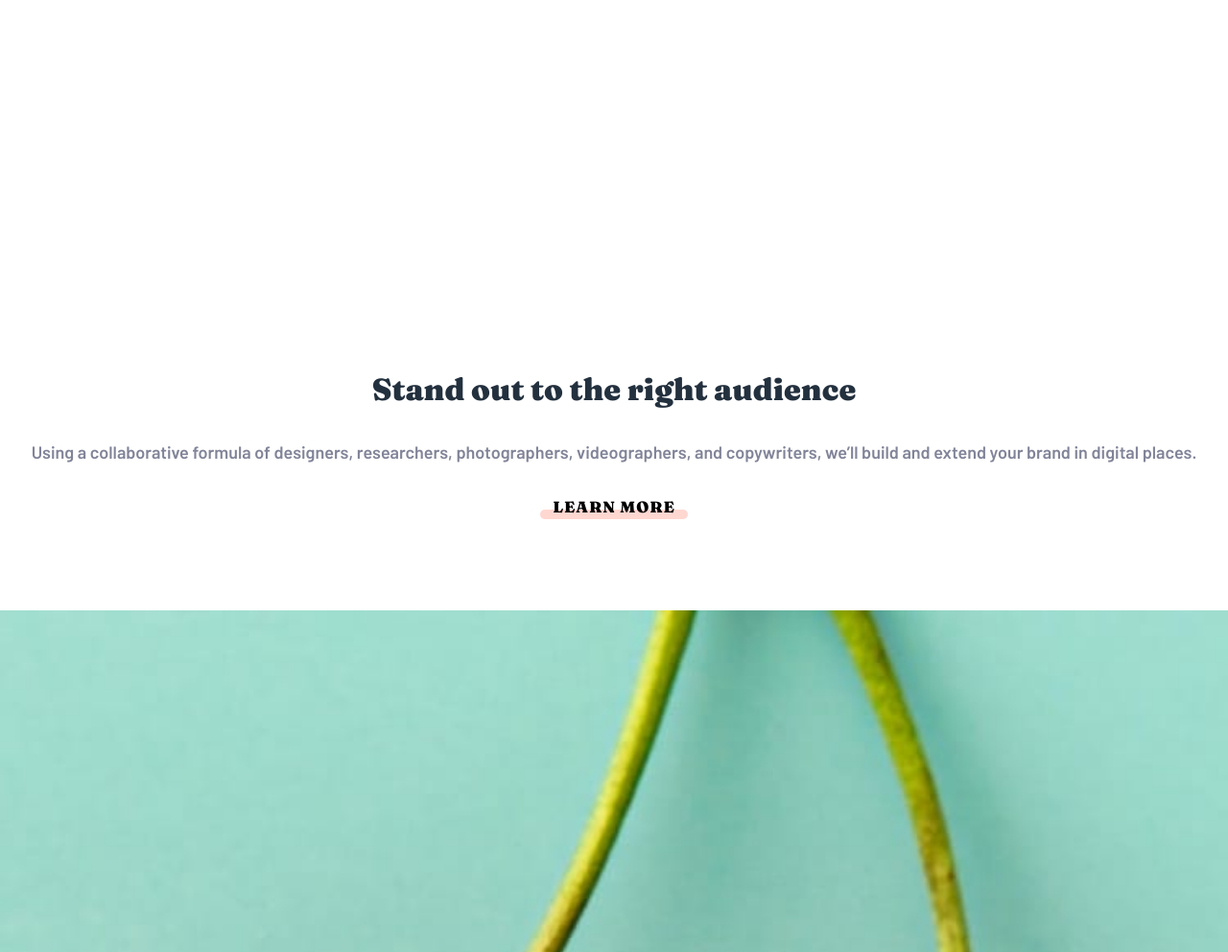
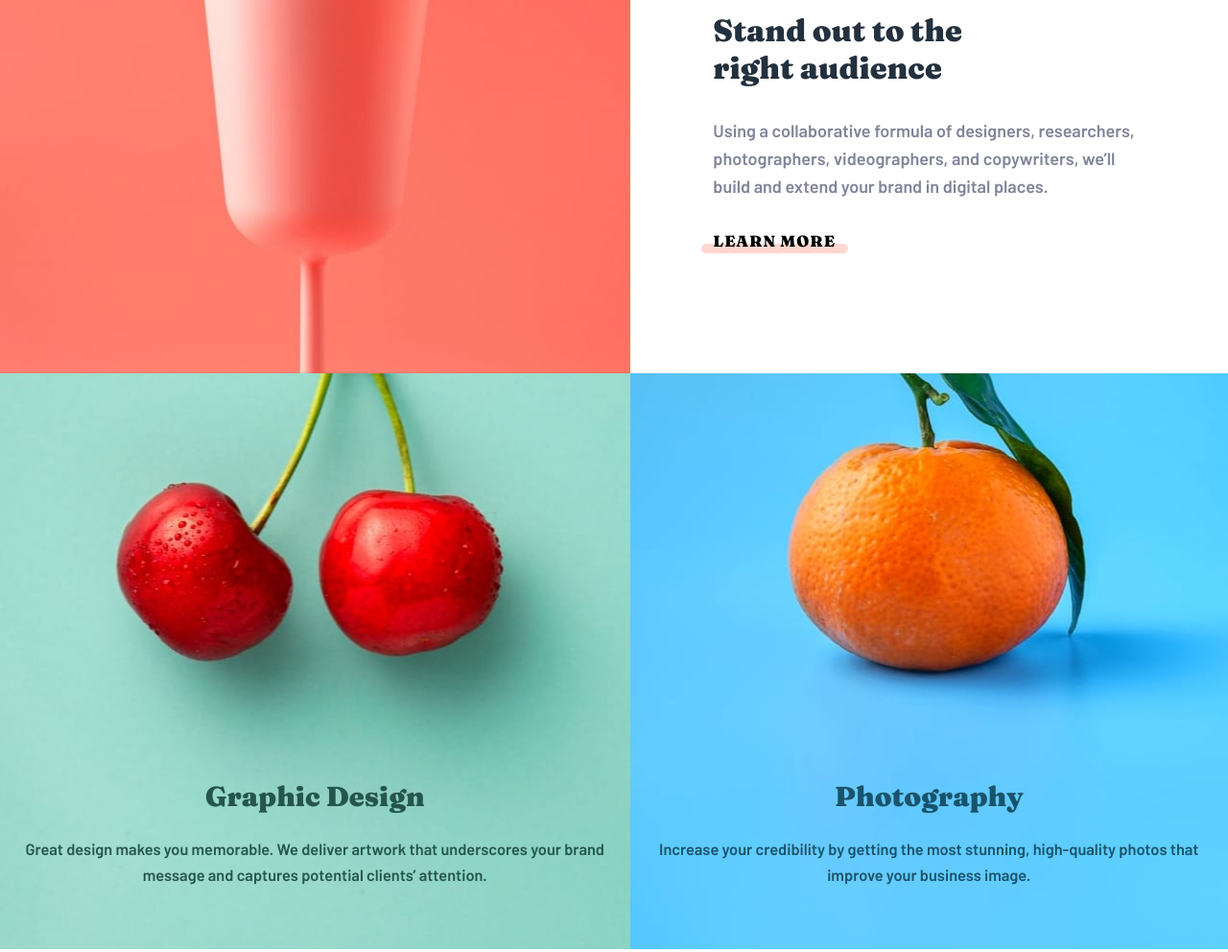
Before and after one commit to MatiasBastarrica/sunnyside-agency-landing-page, a plain HTML site: page index.html in a window 1280 px wide. Shown: the part 1340-2332 px from the top of the page at 96% size. Drawn offline with Linux system fonts and the light colour scheme.

Commit message:
Position and style the main grid section

```diff
--- a/styles.css
+++ b/styles.css
@@ -79,20 +79,25 @@ a.btn {
 
 .text-cell {
   text-align: center;
-  padding: 4rem 1.5rem;
+  padding: 4em 1.5em;
+  display: grid;
+  gap: 2rem;
 }
 
 .text-cell h2 {
   font-size: 2rem;
   font-weight: var(--fw-900);
   color: var(--grey-950);
+  max-width: 13ch;
+  margin-inline: auto;
 }
 
 .text-cell p {
-  margin-top: 2rem;
   line-height: 1.6;
   font-size: 1.125rem;
   color: var(--grey-550);
+  max-width: 44ch;
+  margin-inline: auto;
 }
 
 .text-cell a {
@@ -108,7 +113,6 @@ a.btn {
   position: relative;
   width: fit-content;
   margin-inline: auto;
-  margin-top: 2rem;
 }
 
 .text-cell .link-container::after {
@@ -419,8 +423,9 @@ footer nav ul {
 }
 
 @media (min-width: 38em) {
+  /* # HEADER # */
   header {
-    /* min-height: 80vh; */
+    min-height: 80vh;
   }
 
   .nav-icon {
@@ -441,9 +446,52 @@ footer nav ul {
     background-color: var(--white);
     font-size: 0.8rem;
   }
+  /* # MAIN GRID # */
+
+  .main-grid-section {
+    grid-template-areas:
+      "transform-cell transform-img-cell"
+      "stand-out-img-cell stand-out-cell"
+      "graphic-design-cell photography-cell";
+  }
+
+  .text-cell {
+    text-align: start;
+    justify-content: center;
+    padding: 8em 2.5em;
+  }
+
+  .text-cell h2 {
+    margin-inline: unset;
+  }
+
+  .text-cell p {
+    margin-inline: unset;
+  }
+
+  .text-cell .link-container {
+    margin-inline: unset;
+  }
+
+  .transform-img-cell {
+    background-image: url(./images/desktop/image-transform.jpg);
+  }
+
+  .stand-out-img-cell {
+    background-image: url(./images/desktop/image-stand-out.jpg);
+  }
+
+  .graphic-design-cell {
+    background-image: url(./images/desktop/image-graphic-design.jpg);
+  }
+
+  .photography-cell {
+    background-image: url(./images/desktop/image-photography.jpg);
+  }
 }
 
 @media (min-width: 59em) {
+  /* # HEADER # */
   header {
     min-height: 90vh;
     padding-inline: 2rem;
```
